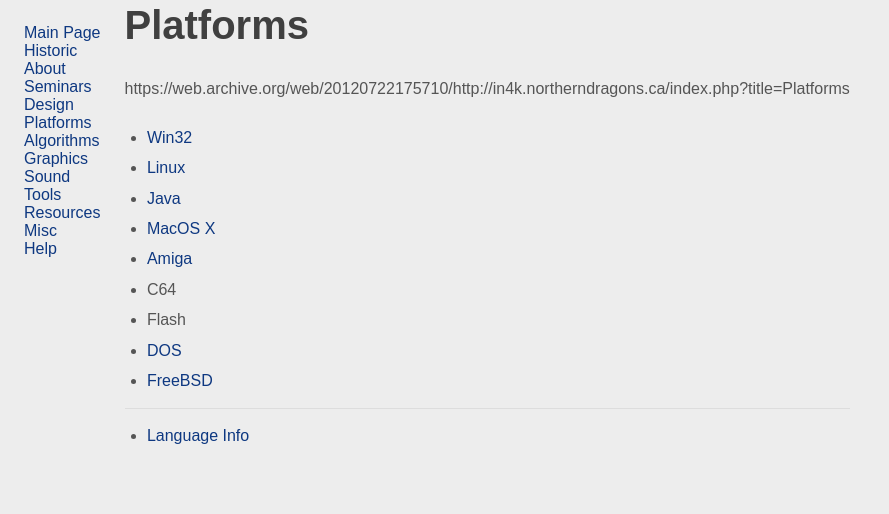
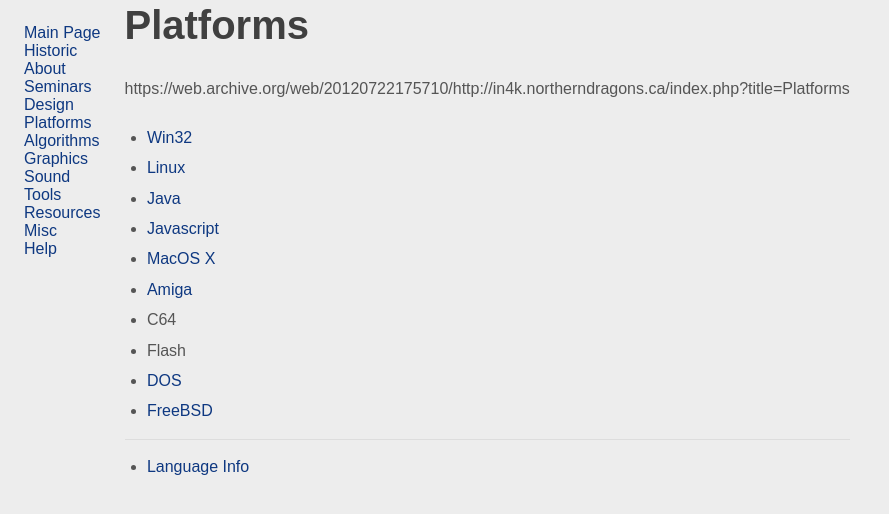
Before and after one commit to in4k/in4k.github.io, a Jekyll site: the page built from wiki/platforms.markdown, in a window 1280 px wide. Shown: the top 514 px of the page, without its empty margins (0-889 px from the left). Built offline with Jekyll 4.4.1, drawn with Linux system fonts in a browser that asks for light colours; some web fonts are replaced.

Commit message:
Update platforms.markdown

```diff
--- a/wiki/platforms.markdown
+++ b/wiki/platforms.markdown
@@ -8,6 +8,7 @@
 * [Win32](win32)
 * [Linux](linux)
 * [Java](java)
+* [Javascript](javascript)
 * [MacOS X](macos-x)
 * [Amiga](amiga)
 * C64
```
